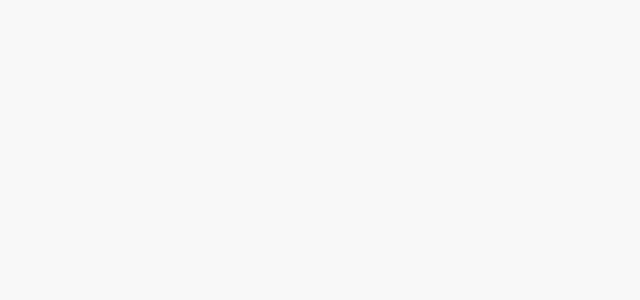
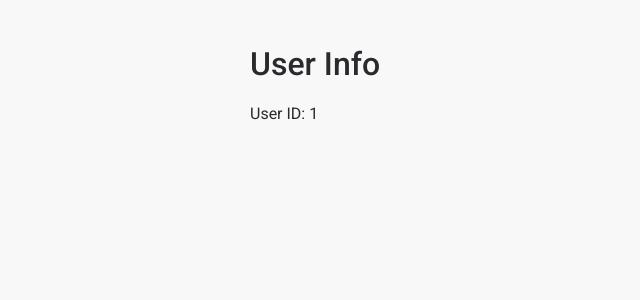
Before and after one commit to erickgust/alkabot-teste, a React (Vite) app: page /user/1 in a window 1280 px wide. Shown: the top 300 px of the page, without its empty margins (0-640 px from the left). Built offline with nearby package versions, Linux system fonts and the light colour scheme.

Commit message:
feat: add user info page and link user profile from post

```diff
--- a/src/app.tsx
+++ b/src/app.tsx
@@ -3,6 +3,7 @@ import { Route, Switch } from 'react-router-dom'
 
 import { Home } from './pages/home'
 import { PostInfo } from './pages/post-info'
+import { UserInfo } from './pages/user-info'
 
 export const Main = styled.main`
   width: 100%;
@@ -17,6 +18,7 @@ function App () {
       <Switch>
         <Route path='/' exact component={Home} />
         <Route path='/post/:id' component={PostInfo} />
+        <Route path='/user/:id' component={UserInfo} />
       </Switch>
     </Main>
   )
--- a/src/components/post/index.tsx
+++ b/src/components/post/index.tsx
@@ -10,7 +10,7 @@ export type PostType = {
   body: string
 }
 
-export type PostProps = Omit<PostType, 'userId'> & {
+export type PostProps = PostType & {
   isComment?: boolean
   isHighlighted?: boolean
   email?: string
@@ -21,6 +21,7 @@ export function Post ({
   body,
   email,
   title,
+  userId,
   isComment,
   isHighlighted,
 }: PostProps) {
@@ -30,11 +31,11 @@ export function Post ({
       <p>{body}</p>
 
       <S.Footer>
-        <button className='user-info'>
+        <Link to={`user/${userId}`} className='user-info'>
           <Avatar aria-label="profile" title="profile" />
           {!!email && <span>{email}</span>}
           {!email && <span>Ver perfil</span>}
-        </button>
+        </Link>
 
         {!isComment && (
           <Link to={`post/${id}`} className='comments'>
--- a/src/pages/home/index.tsx
+++ b/src/pages/home/index.tsx
@@ -48,6 +48,7 @@ export function Home () {
           <Post
             key={post.id}
             id={post.id}
+            userId={post.userId}
             title={post.title}
             body={post.body}
           />
--- a/src/pages/post-info/index.tsx
+++ b/src/pages/post-info/index.tsx
@@ -66,6 +66,7 @@ export function PostInfo () {
       {post && (
         <Post
           id={post.id}
+          userId={post.userId}
           title={post.title}
           body={post.body}
           isComment
@@ -88,6 +89,7 @@ export function PostInfo () {
             <Post
               key={comment.id}
               id={comment.id}
+              userId={comment.id}
               title={comment.name}
               body={comment.body}
               email={comment.email}
--- /dev/null
+++ b/src/pages/user-info/index.tsx
@@ -0,0 +1,12 @@
+import { useParams } from 'react-router-dom'
+
+export function UserInfo () {
+  const { id } = useParams<{ id: string }>()
+
+  return (
+    <div>
+      <h1>User Info</h1>
+      <p>User ID: {id}</p>
+    </div>
+  )
+}
```
